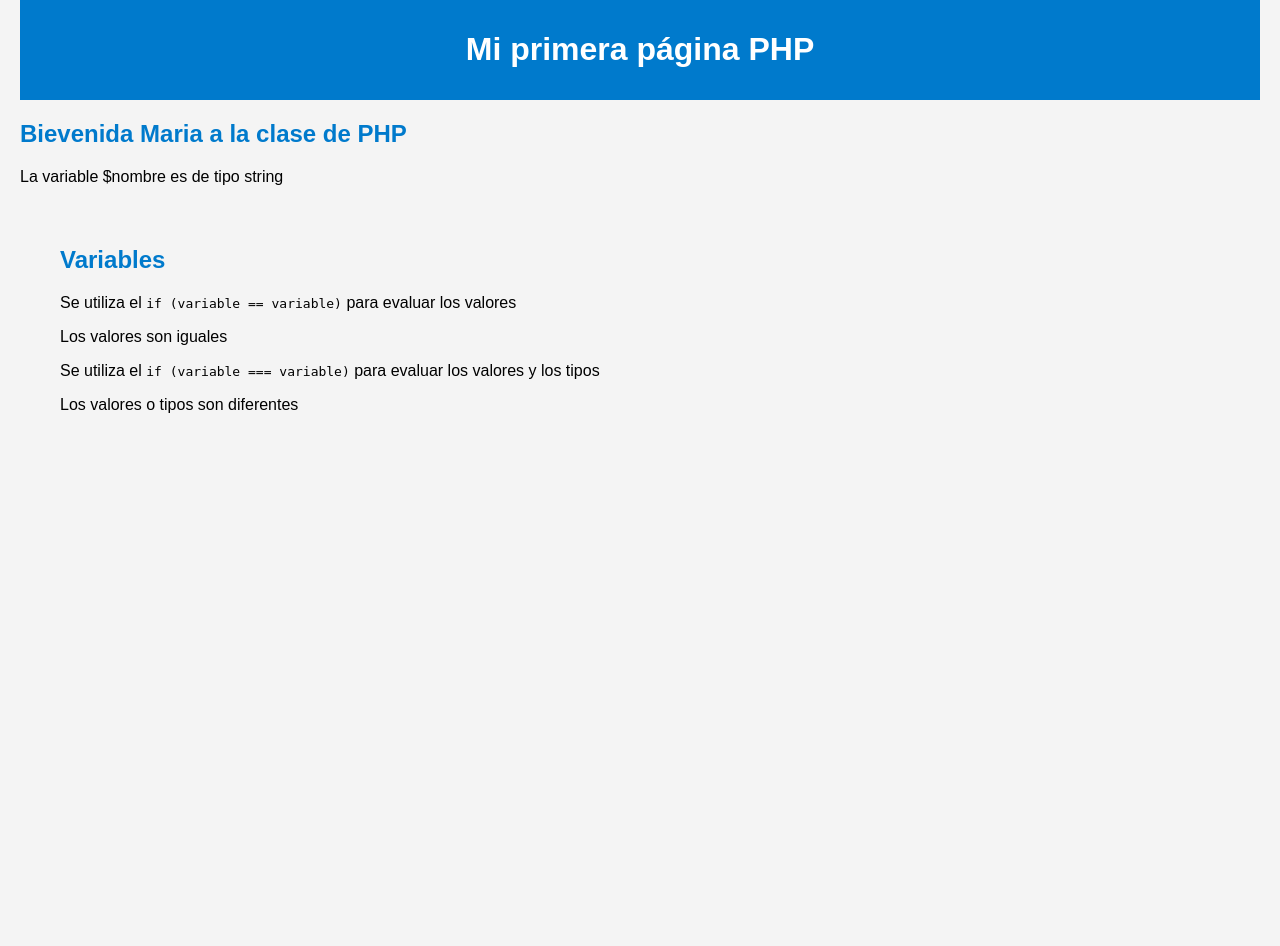
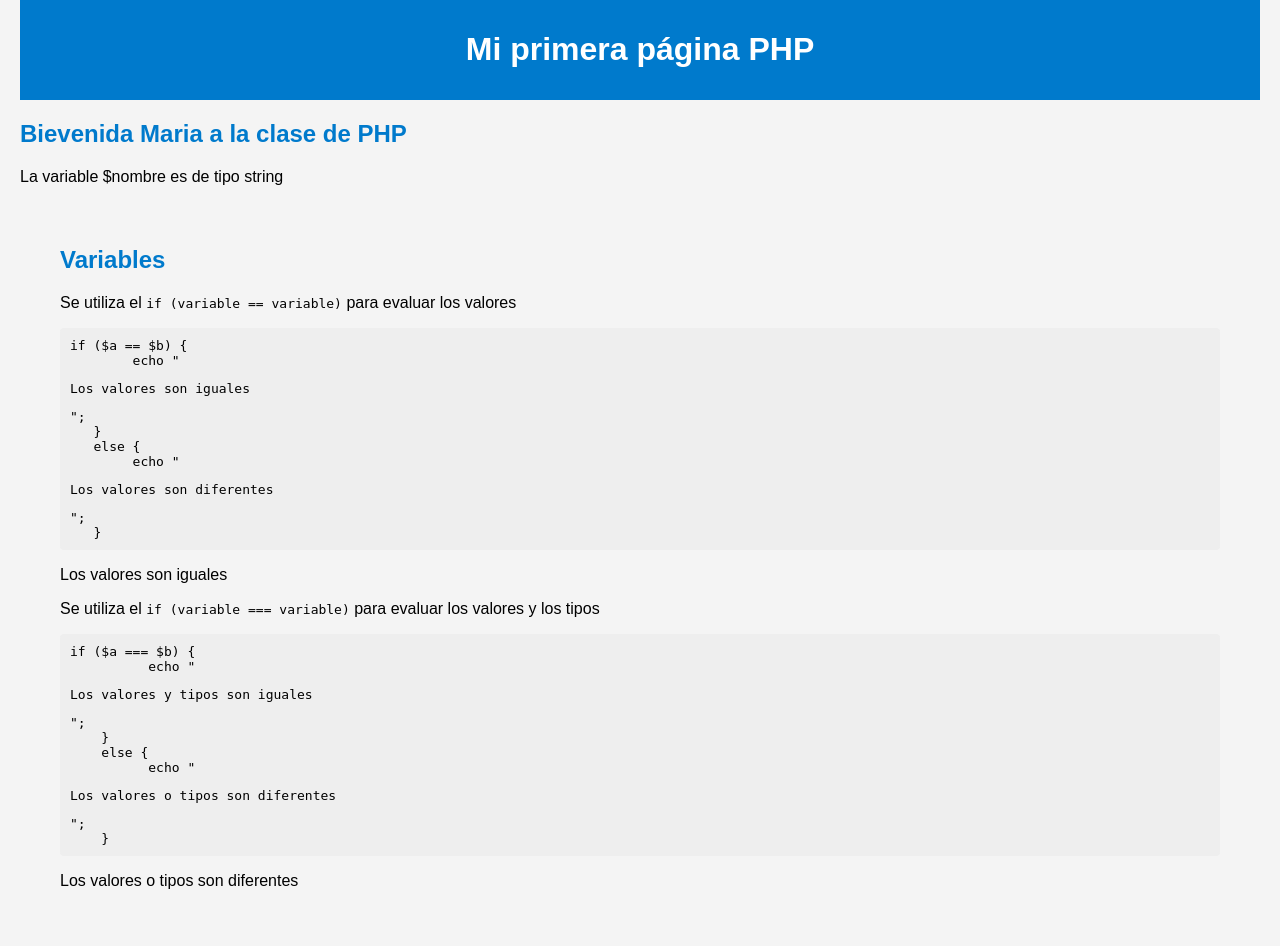
Before and after one commit to JdaniloChin/webCSviernes, a PHP site: page /clase06.php in a window 1280 px wide. Before the commit the page ends 413 px from the top, so only its background shows below. Run offline with PHP 8.4, Linux system fonts and the light colour scheme.

Commit message:
commit 6

```diff
--- a/clase06.php
+++ b/clase06.php
@@ -27,13 +27,32 @@
 
    echo "<section><h2>Variables</h2>";
     echo "<p>Se utiliza el <code>if (variable == variable)</code> para evaluar los valores</p>";
+
+    ?>
+    <code><pre>if ($a == $b) {
+        echo "<p>Los valores son iguales</p>";
+   }
+   else {
+        echo "<p>Los valores son diferentes</p>";
+   }</pre></code>
+
+   <?php
    if ($a == $b) {
         echo "<p>Los valores son iguales</p>";
    }
    else {
         echo "<p>Los valores son diferentes</p>";
    }
-    echo "<p>Se utiliza el <code>if (variable === variable)</code> para evaluar los valores y los tipos</p>";
+   ?>
+    <p>Se utiliza el <code>if (variable === variable)</code> para evaluar los valores y los tipos</p>
+    <code><pre>if ($a === $b) {
+          echo "<p>Los valores y tipos son iguales</p>";
+    }
+    else {
+          echo "<p>Los valores o tipos son diferentes</p>";
+    } </pre></code>
+
+    <?php
     if ($a === $b) {
           echo "<p>Los valores y tipos son iguales</p>";
     }
```
